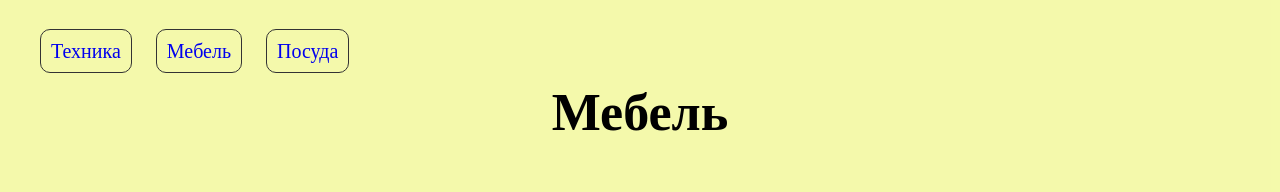
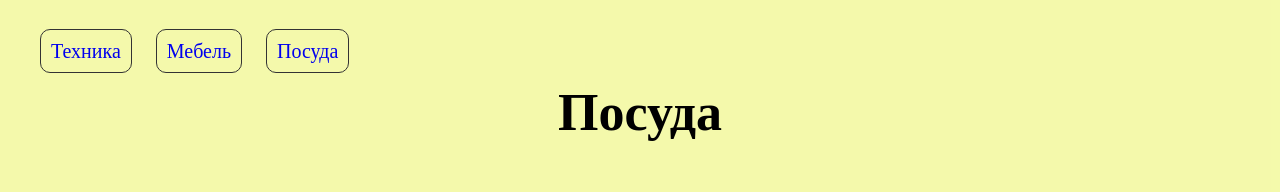
Before and after one commit to fauztdin0ff/priceChill, a plain HTML site: page posuda.html in a window 1280 px wide. Shown: the top 192 px of the page. Drawn offline with Linux system fonts and the light colour scheme.

Commit message:
Update posuda.html

```diff
--- a/posuda.html
+++ b/posuda.html
@@ -19,7 +19,7 @@
 				<a href="posuda.html"
 					style="font-size: 20px; margin-right: 20px;border-radius: 10px; padding: 10px;border: 1px solid #333;">Посуда</a>
 				<div class="main__title">
-					<h1>Мебель</h1>
+					<h1>Посуда</h1>
 				</div>
 				<div class="posuda">
 					<div class="posuda__item">
```
